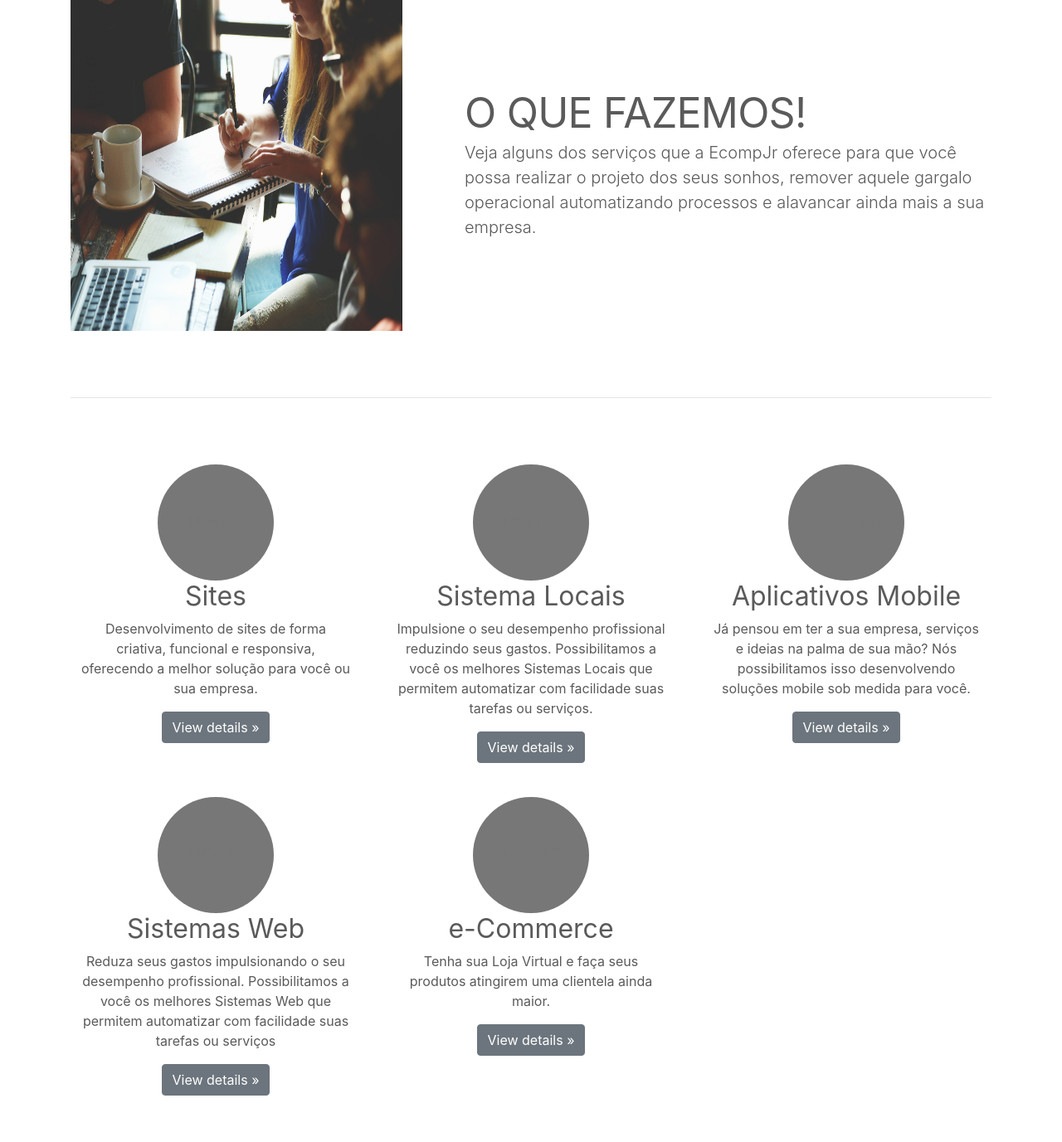
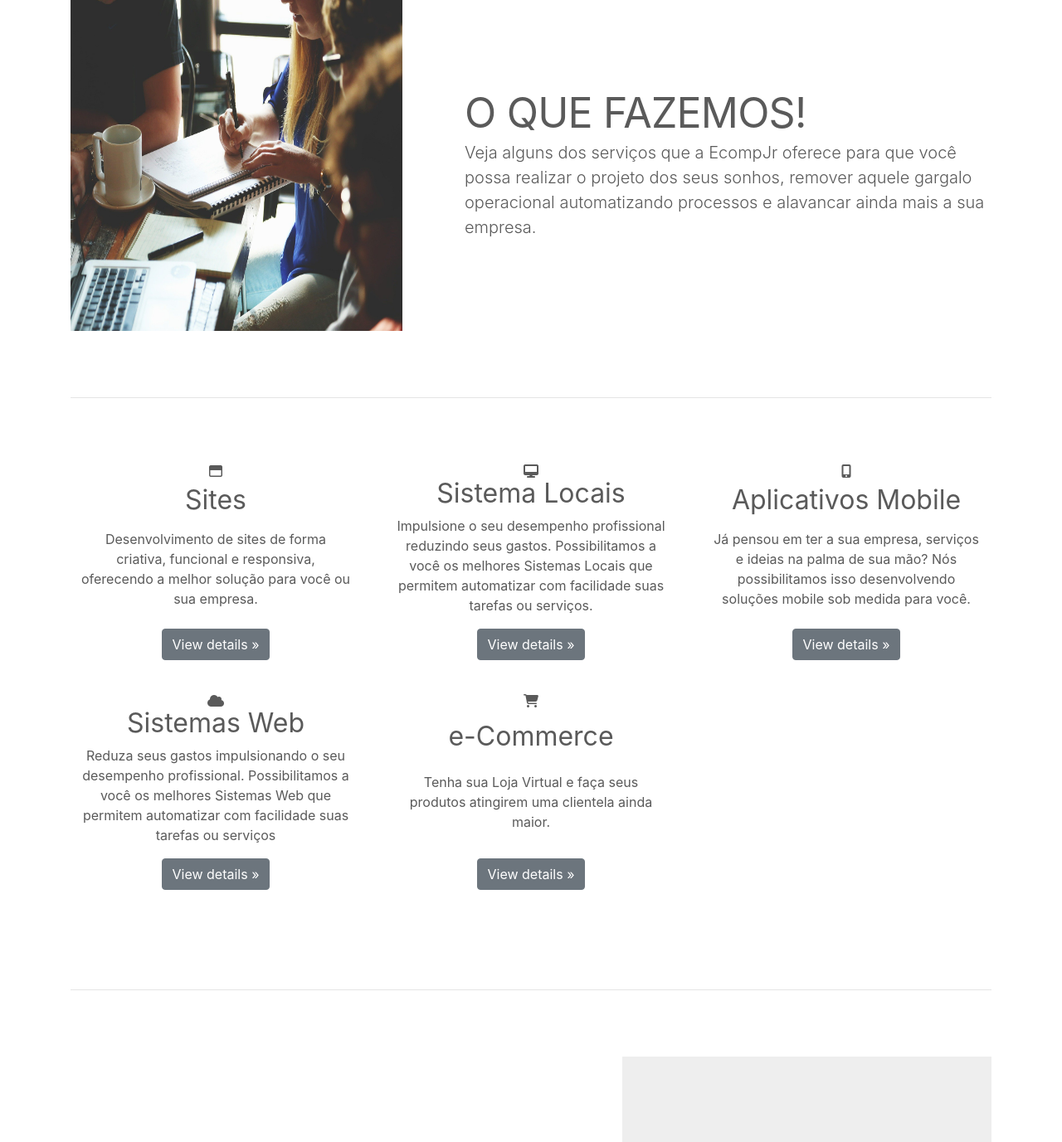
Before and after one commit to MatheusNascimentoti99/TreinamentoEcompjr, a PHP site: page /View/index.html in a window 1280 px wide. Shown: the part 1802-3179 px from the top of the page at 83% size. Run offline with PHP 8.4, Linux system fonts and the light colour scheme; some libraries are stand-ins or nearby versions.

Commit message:
Include field about the services

```diff
--- a/View/index.html
+++ b/View/index.html
@@ -162,48 +162,46 @@
                     </div>
                 </div>
 
+                <div class="ourService">
                     <hr class="featurette-divider">
-
-                <!-- Three columns of text below the carousel -->
                     <div class="row">
-                    <div class="col-lg-4 hvr-float">
-                        <svg class="bd-placeholder-img rounded-circle" width="140" height="140" xmlns="http://www.w3.org/2000/svg" preserveAspectRatio="xMidYMid slice" focusable="false" role="img" aria-label="Placeholder: 140x140"><title>Placeholder</title><rect width="100%" height="100%" fill="#777"/><text x="50%" y="50%" fill="#777" dy=".3em">140x140</text></svg>
+                        <div class="col-lg-4 hvr-float" id="block">
+                            <i class="far fa-window-maximize"></i>
                             <h2>Sites</h2>
                             <p>Desenvolvimento de sites de forma criativa, funcional e responsiva, oferecendo a melhor solução para você ou sua empresa.</p>
                             <p><a class="btn btn-secondary" href="#" role="button">View details &raquo;</a></p>
                         </div>
                         <!-- /.col-lg-4 -->
-                    <div class="col-lg-4 hvr-float">
-                        <svg class="bd-placeholder-img rounded-circle" width="140" height="140" xmlns="http://www.w3.org/2000/svg" preserveAspectRatio="xMidYMid slice" focusable="false" role="img" aria-label="Placeholder: 140x140"><title>Placeholder</title><rect width="100%" height="100%" fill="#777"/><text x="50%" y="50%" fill="#777" dy=".3em">140x140</text></svg>
+                        <div class="col-lg-4 hvr-float" id="block">
+                            <i class="fas fa-desktop"></i>
                             <h2>Sistema Locais</h2>
                             <p>Impulsione o seu desempenho profissional reduzindo seus gastos. Possibilitamos a você os melhores Sistemas Locais que permitem automatizar com facilidade suas tarefas ou serviços.</p>
                             <p><a class="btn btn-secondary" href="#" role="button">View details &raquo;</a></p>
                         </div>
                         <!-- /.col-lg-4 -->
-                    <div class="col-lg-4 hvr-float">
-                        <svg class="     rounded-circle" width="140" height="140" xmlns="http://www.w3.org/2000/svg" preserveAspectRatio="xMidYMid slice" focusable="false" role="img" aria-label="Placeholder: 140x140"><title>Placeholder</title><rect width="100%" height="100%" fill="#777"/><text x="50%" y="50%" fill="#777" dy=".3em">140x140</text></svg>
+                        <div class="col-lg-4 hvr-float" id="block">
+                            <i class="fas fa-mobile-alt"></i>
                             <h2>Aplicativos Mobile</h2>
                             <p>Já pensou em ter a sua empresa, serviços e ideias na palma de sua mão? Nós possibilitamos isso desenvolvendo soluções mobile sob medida para você.</p>
                             <p><a class="btn btn-secondary" href="#" role="button">View details &raquo;</a></p>
                         </div>
                         <!-- /.col-lg-4 -->
-                    <div class="col-lg-4 hvr-float">
-                        <svg class="bd-placeholder-img rounded-circle" width="140" height="140" xmlns="http://www.w3.org/2000/svg" preserveAspectRatio="xMidYMid slice" focusable="false" role="img" aria-label="Placeholder: 140x140"><title>Placeholder</title><rect width="100%" height="100%" fill="#777"/><text x="50%" y="50%" fill="#777" dy=".3em">140x140</text></svg>
+                        <div class="col-lg-4 hvr-float" id="block">
+                            <i class="fas fa-cloud"></i>
                             <h2>Sistemas Web</h2>
                             <p>Reduza seus gastos impulsionando o seu desempenho profissional. Possibilitamos a você os melhores Sistemas Web que permitem automatizar com facilidade suas tarefas ou serviços</p>
                             <p><a class="btn btn-secondary" href="#" role="button">View details &raquo;</a></p>
                         </div>
                         <!-- /.col-lg-4 -->
-                    <div class="col-lg-4 hvr-float">
-                        <svg class="bd-placeholder-img rounded-circle" width="140" height="140" xmlns="http://www.w3.org/2000/svg" preserveAspectRatio="xMidYMid slice" focusable="false" role="img" aria-label="Placeholder: 140x140"><title>Placeholder</title><rect width="100%" height="100%" fill="#777"/><text x="50%" y="50%" fill="#777" dy=".3em">140x140</text></svg>
+                        <div class="col-lg-4 hvr-float" id="block">
+                            <i class="fas fa-shopping-cart"></i>
                             <h2>e-Commerce</h2>
                             <p>Tenha sua Loja Virtual e faça seus produtos atingirem uma clientela ainda maior.</p>
                             <p><a class="btn btn-secondary" href="#" role="button">View details &raquo;</a></p>
                         </div>
                         <!-- /.col-lg-4 -->
                     </div>
-                <!-- /.row -->
-
+                </div>
                 <hr class="featurette-divider">
 
                 <div class="row featurette">
--- a/assets/styles/general.css
+++ b/assets/styles/general.css
@@ -35,6 +35,12 @@
     height: 400px;
     object-fit: fill;
     align-self: center;
+}
+
+#block {
+    display: flex;
+    flex-direction: column;
+    justify-content: space-between;
 }
 
 @media (max-width: 768px) {
```
Lines whose indentation alone changed are shown as unchanged.
